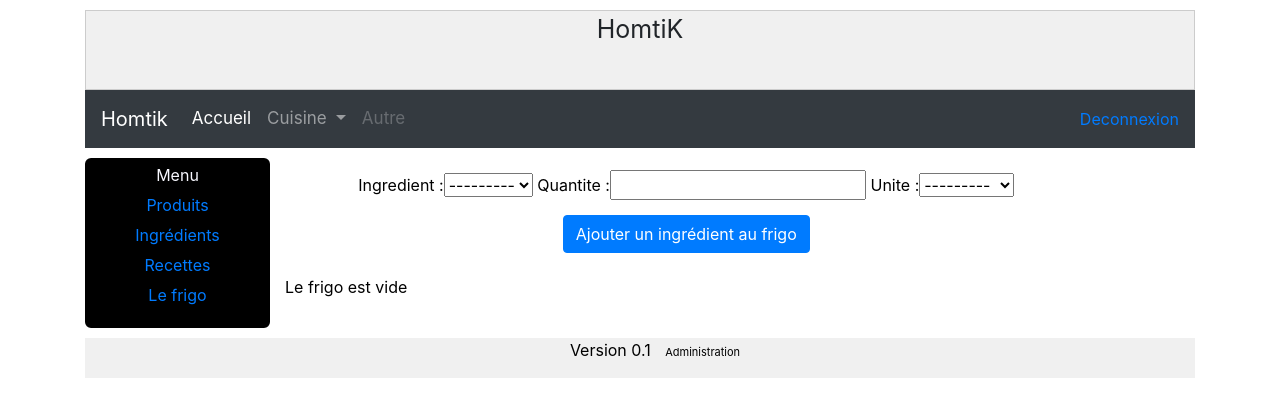
After one commit to quintipio/homtik, a Django app: page /cuisine/frigo/ in a window 1280 px wide. The commit adds this page. Shown: the top 417 px of the page. Run offline with Django 3.2, Linux system fonts and the light colour scheme; a user stored in the database is signed in; data comes from the database, SQL or seed files in the repository; data that the repository does not hold is empty; some libraries are stand-ins or nearby versions.

Commit message:
Gestion du frigo

```diff
--- a/cuisine/ingredient/form_ingredient.py
+++ b/cuisine/ingredient/form_ingredient.py
@@ -1,5 +1,5 @@
 from django import forms
-from cuisine.models import Ingredient
+from cuisine.models import Ingredient,Frigo
 
 
 class IngredientForm(forms.ModelForm):
@@ -11,3 +11,10 @@ class IngredientForm(forms.ModelForm):
     class Meta:
         model = Ingredient
         exclude = ()
+
+
+class FrigoForm(forms.ModelForm):
+
+    class Meta:
+        model = Frigo
+        exclude = ()
--- a/cuisine/ingredient/view_ingredient.py
+++ b/cuisine/ingredient/view_ingredient.py
@@ -1,9 +1,9 @@
 from django.contrib import messages
 from django.contrib.auth.decorators import login_required
-from django.shortcuts import render
+from django.shortcuts import render, get_object_or_404, redirect
 
-from cuisine.ingredient.form_ingredient import IngredientForm
-from cuisine.models import Ingredient
+from cuisine.ingredient.form_ingredient import IngredientForm, FrigoForm
+from cuisine.models import Ingredient, Frigo
 
 
 @login_required
@@ -14,3 +14,43 @@ def gestioningredient(request):
         form_ajout.save()
         messages.success(request, "Ingrédient ajouté")
     return render(request, 'cuisine/gestionIngredients.html', locals())
+
+
+@login_required
+def gerer_ingredient_frigo(request):
+
+    liste_element = Frigo.objects.all().order_by("ingredient")
+    form_frigo = FrigoForm()
+
+    if request.method == "POST":
+        form_frigo = FrigoForm(request.POST, )
+        if form_frigo.is_valid():
+            if Frigo.objects.filter(ingredient=form_frigo.cleaned_data["ingredient"]).count() == 0:
+                form_frigo.save()
+                messages.success(request, "Ingrédient ajouté dans le frigo")
+            else:
+                liste_ingredient = Frigo.objects.filter(ingredient=form_frigo.cleaned_data["ingredient"]).all()
+                for ingredient in liste_ingredient:
+                    ingredient.quantite = form_frigo.cleaned_data["quantite"]
+                    ingredient.unite = form_frigo.cleaned_data["unite"]
+                    ingredient.save()
+                messages.warning(request, "Cet ingrédient est déjà dans le frigo, il a été modifié")
+    return render(request, 'cuisine/gererFrigo.html', locals())
+
+
+@login_required
+def modifier_ingredient_frigo(request, id_frigo):
+
+    frigo_ingredient = get_object_or_404(Frigo, id=id_frigo)
+
+    liste_element = Frigo.objects.all().order_by("ingredient")
+    form_frigo = FrigoForm(request.POST or None, instance=frigo_ingredient)
+    return render(request, 'cuisine/gererFrigo.html', locals())
+
+
+@login_required
+def effacer_ingredient_frigo(request, id_ingredient):
+    ingredient = get_object_or_404(Frigo, id=id_ingredient)
+    ingredient.delete()
+    messages.warning(request, "Ingrédient enlevé du frigo")
+    return redirect(gerer_ingredient_frigo)
--- a/cuisine/models.py
+++ b/cuisine/models.py
@@ -40,7 +40,8 @@ class AutreProduit(models.Model):
 
 class Frigo(models.Model):
     ingredient = models.ForeignKey("Ingredient", on_delete=models.CASCADE)
-    nombre = models.PositiveIntegerField(default=0)
+    quantite = models.FloatField(max_length=5, null=False)
+    unite = models.ForeignKey(Unite, on_delete=models.CASCADE, null=False)
 
     class Meta:
         verbose_name = "Frigo"
--- a/cuisine/recette/form_recette.py
+++ b/cuisine/recette/form_recette.py
@@ -16,8 +16,8 @@ class RecetteForm(forms.ModelForm):
         }
 
 
-IngredientFormset = modelformset_factory(RecetteIngredient, extra=2, min_num=1, max_num=30,
-                                         exclude=("recette",), can_delete=True)
+IngredientFormsetModif = modelformset_factory(RecetteIngredient, extra=2, min_num=1, max_num=30,
+                                              exclude=("recette",), can_delete=True)
 
 
 class IngredientRecetteForm(forms.ModelForm):
--- a/cuisine/recette/view_recette.py
+++ b/cuisine/recette/view_recette.py
@@ -3,7 +3,7 @@ from django.shortcuts import render, get_object_or_404, redirect
 from django.contrib import messages
 
 from cuisine.models import Recette, RecetteIngredient
-from cuisine.recette.form_recette import RecetteForm, IngredientFormset, IngredientFormsetAjout
+from cuisine.recette.form_recette import RecetteForm, IngredientFormsetModif, IngredientFormsetAjout
 
 
 def gerer_recette(request):
@@ -54,8 +54,8 @@ def modifier_recette(request, id_recette):
 
     recette = get_object_or_404(Recette, id=id_recette)
     recette_form = RecetteForm(request.POST or None, prefix="recet", instance=recette)
-    ingredient_form = IngredientFormset(request.POST or None, prefix="ingred",
-                                        queryset=RecetteIngredient.objects.filter(recette=recette))
+    ingredient_form = IngredientFormsetModif(request.POST or None, prefix="ingred",
+                                             queryset=RecetteIngredient.objects.filter(recette=recette))
 
     if request.method == "POST":
         if recette_form.is_valid() and ingredient_form.is_valid():
--- /dev/null
+++ b/cuisine/templates/cuisine/gererFrigo.html
@@ -0,0 +1,29 @@
+{% extends "base.html" %}
+{% block title %}Frigo{% endblock %}
+{% block menu %}{% include "cuisine/menuCuisine.html" %}{% endblock %}
+{% block content %}
+<form action="{% url 'gerer_frigo' %}" method="post" class="element center-element" >
+    {%csrf_token %}
+    {{form_frigo.as_table}}
+
+    <input type="submit" class="btn btn-primary button-validation" value="Ajouter un ingrédient au frigo"/>
+</form>
+
+<ul class="list-unstyled">
+    {% for element in liste_element %}
+    <li class="media element">
+        <i class="fas fa-cheese fa-5x mr-3"></i>
+        <div class="media-body">
+            <h5 class="mt-0 mb-1">{{element.ingredient}}</h5>
+            {{element.quantite}} {{element.unite.diminutif}}
+            <a href="{% url 'modifier_ingredient_frigo' element.id %}"><span class=" btn btn-info"><i class="fas fa-edit fa sm"></i>Modifier</span></a>
+            <a href="{% url 'effacer_ingredient_frigo' element.id %}"><span class=" btn btn-danger"><i class="fas fa-trash fa sm"></i>Supprimer</span></a>
+        </div>
+
+    </li>
+    {%empty%}
+    <li>Le frigo est vide</li>
+
+    {%endfor%}
+</ul>
+{% endblock %}
--- a/cuisine/templates/cuisine/menuCuisine.html
+++ b/cuisine/templates/cuisine/menuCuisine.html
@@ -1,3 +1,4 @@
 <li><a href="{% url 'gestion_produits' %}">Produits</a></li>
 <li><a href="{% url 'gestion_ingredient' %}">Ingrédients</a></li>
 <li><a href="{% url 'gerer_recette' %}">Recettes</a></li>
+<li><a href="{% url 'gerer_frigo' %}">Le frigo</a></li>
--- a/cuisine/urls.py
+++ b/cuisine/urls.py
@@ -8,13 +8,19 @@ urlpatterns = [
     path('', views.accueil, name="cuisineAccueil"),
 
     path('gestionProduits/', view_autres_produits.gestionproduits, name="gestion_produits"),
-    path('gestionProduits/delete/<int:id_produit>', view_autres_produits.effacerproduit, name="effacer_produits"),
+    path('gestionProduits/effacer/<int:id_produit>', view_autres_produits.effacerproduit, name="effacer_produits"),
 
     path('gestionIngredients/', view_ingredient.gestioningredient, name="gestion_ingredient"),
 
     path('gestionRecette/', view_recette.gerer_recette, name="gerer_recette"),
-    path('gestionRecette/delete/<int:id_recette>', view_recette.effacer_recette, name="effacer_recette"),
+    path('gestionRecette/effacer/<int:id_recette>', view_recette.effacer_recette, name="effacer_recette"),
     path('gestionRecette/<int:id_recette>', view_recette.consulter_recette, name="consulter_recette"),
     path('gestionRecette/modifier/<int:id_recette>', view_recette.modifier_recette, name="modifier_recette"),
     path('gestionRecette/ajouter/', view_recette.ajouter_recette, name="ajouter_recette"),
+
+    path('frigo/', view_ingredient.gerer_ingredient_frigo, name="gerer_frigo"),
+    path('frigo/effacer/<int:id_ingredient>', view_ingredient.effacer_ingredient_frigo,
+         name="effacer_ingredient_frigo"),
+    path('frigo/modifier/<int:id_frigo>', view_ingredient.modifier_ingredient_frigo
+         , name="modifier_ingredient_frigo"),
 ]
--- a/templates/base.html
+++ b/templates/base.html
@@ -45,6 +45,7 @@
                         <div class="dropdown-menu" aria-labelledby="navbarDropdown">
                             <a class="dropdown-item" href="{% url 'cuisineAccueil' %}">Accueil</a>
                             <a class="dropdown-item" href="{% url 'gerer_recette' %}">Recette</a>
+                            <a class="dropdown-item" href="{% url 'gerer_frigo' %}">Le frigo</a>
                         </div>
                     </li>
                     <li class="nav-item">
```
Also changed, not shown: cuisine/migrations/0014_auto_20190502_1219.py (added), db.sqlite3.
